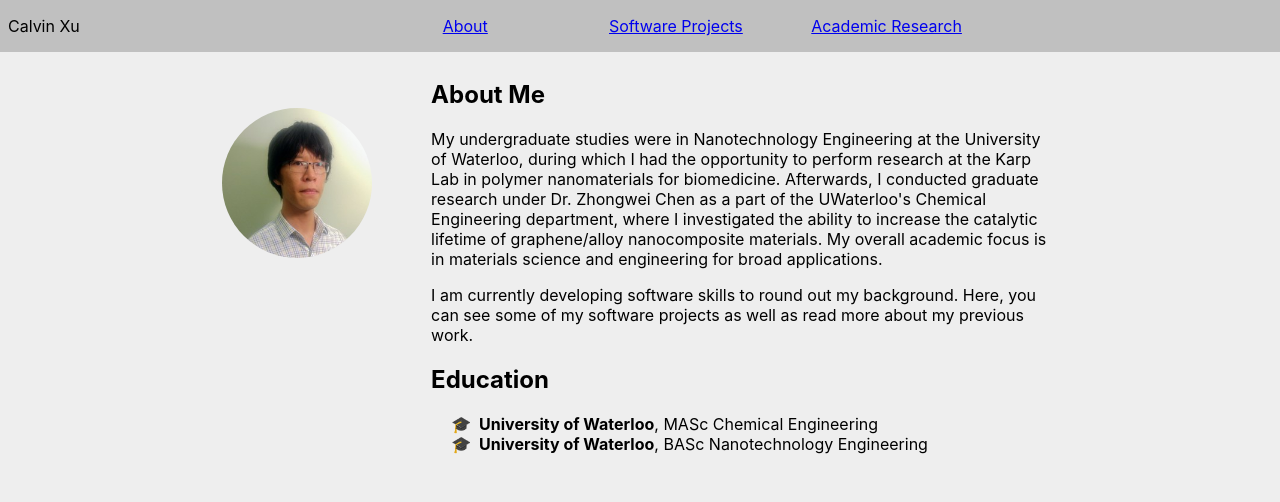
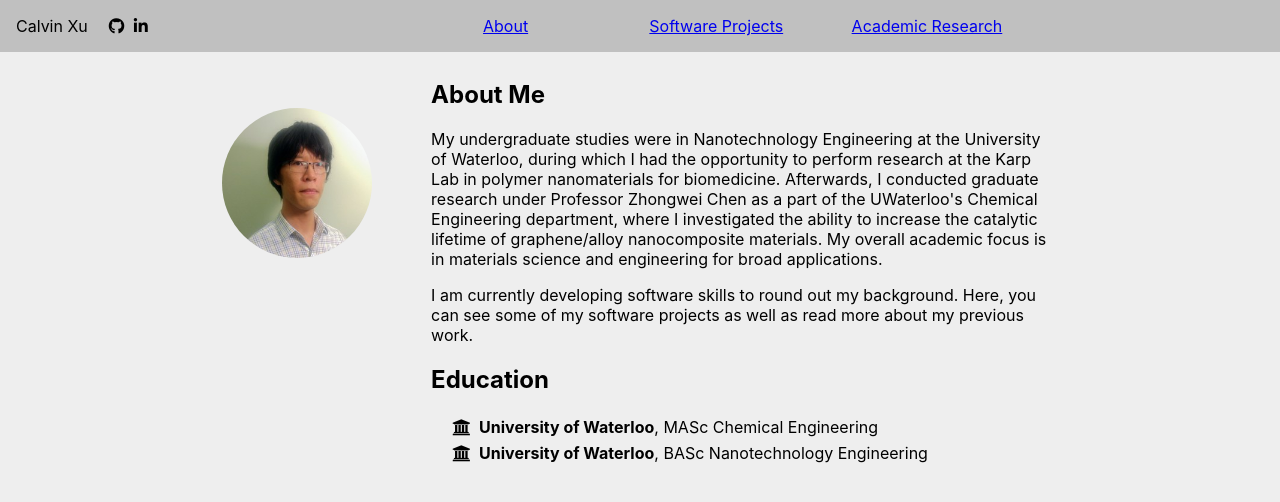
Before and after one commit to calvin-xu0/calvin-xu0.github.io, a React (Create React App) app: page / in a window 1280 px wide. Shown: the top 502 px of the page. Built offline with nearby package versions, Linux system fonts and the light colour scheme.

Commit message:
Import Font Awesome for profile links

```diff
--- a/public/index.html
+++ b/public/index.html
@@ -25,6 +25,9 @@
       Learn how to configure a non-root public URL by running `npm run build`.
     -->
     <title>Calvin Xu</title>
+
+    <!-- font awesome -->
+    <link rel="stylesheet" href="https://use.fontawesome.com/releases/v5.6.3/css/all.css" integrity="sha384-UHRtZLI+pbxtHCWp1t77Bi1L4ZtiqrqD80Kn4Z8NTSRyMA2Fd33n5dQ8lWUE00s/" crossorigin="anonymous">
   </head>
   <body>
     <noscript>You need to enable JavaScript to run this app.</noscript>
--- a/src/App.scss
+++ b/src/App.scss
@@ -1,3 +1,5 @@
+@import url("https://maxcdn.bootstrapcdn.com/font-awesome/4.4.0/css/font-awesome.min.css");
+
 html {
   background-color: #EEE;
 }
@@ -8,6 +10,17 @@ nav {
   display:flex;
   justify-content: space-between;
   align-items: center;
+
+  .personal {
+    > * {
+      margin: 0 0.5em;
+    }
+
+    #contact > * {
+      margin: 0em 0.3em;
+      color: black;
+    }
+  }
 
   .pages {
     width: 50%;
@@ -53,10 +66,11 @@ nav {
         width: 70%;
         #education {
           li::marker {
-            content: '\1F393';
+            font-family: FontAwesome;
+            content: '\f19c';
           }
           li {
-            padding: 0 0.5em;
+            padding: 0.2em 0.5em;
             p {
               filter: brightness(black, 0.1);
             }
--- a/src/components/about.js
+++ b/src/components/about.js
@@ -6,7 +6,8 @@ function About() {
       <div className="content">
         <section>
           <h1>About Me</h1>
-          <p>My undergraduate studies were in Nanotechnology Engineering at the University of Waterloo, during which I had the opportunity to perform research at the Karp Lab in polymer nanomaterials for biomedicine. Afterwards, I conducted graduate research under Dr. Zhongwei Chen as a part of the UWaterloo's Chemical Engineering department, where I investigated the ability to increase the catalytic lifetime of graphene/alloy nanocomposite materials. My overall academic focus is in materials science and engineering for broad applications.</p>
+          <p>My undergraduate studies were in Nanotechnology Engineering at the University of Waterloo, during which I had the opportunity to perform research at the Karp Lab in polymer nanomaterials for biomedicine.
+            Afterwards, I conducted graduate research under Professor Zhongwei Chen as a part of the UWaterloo's Chemical Engineering department, where I investigated the ability to increase the catalytic lifetime of graphene/alloy nanocomposite materials. My overall academic focus is in materials science and engineering for broad applications.</p>
           <p>I am currently developing software skills to round out my background. Here, you can see some of my software projects as well as read more about my previous work.</p>
         </section>
         <section id="education">
--- a/src/components/nav.js
+++ b/src/components/nav.js
@@ -2,7 +2,11 @@ function Navigation() {
   return (
     <nav>
       <div className="personal">
-        Calvin Xu
+        <span>Calvin Xu</span>
+        <span id="contact">
+          <a href="https://github.com/calvin-xu0"><i class="fab fa-github"></i></a>
+          <a href="https://linkedin.com/in/calvin-xu0"><i class="fab fa-linkedin"></i></a>
+        </span>
       </div>
 
       <div className="pages">
```
